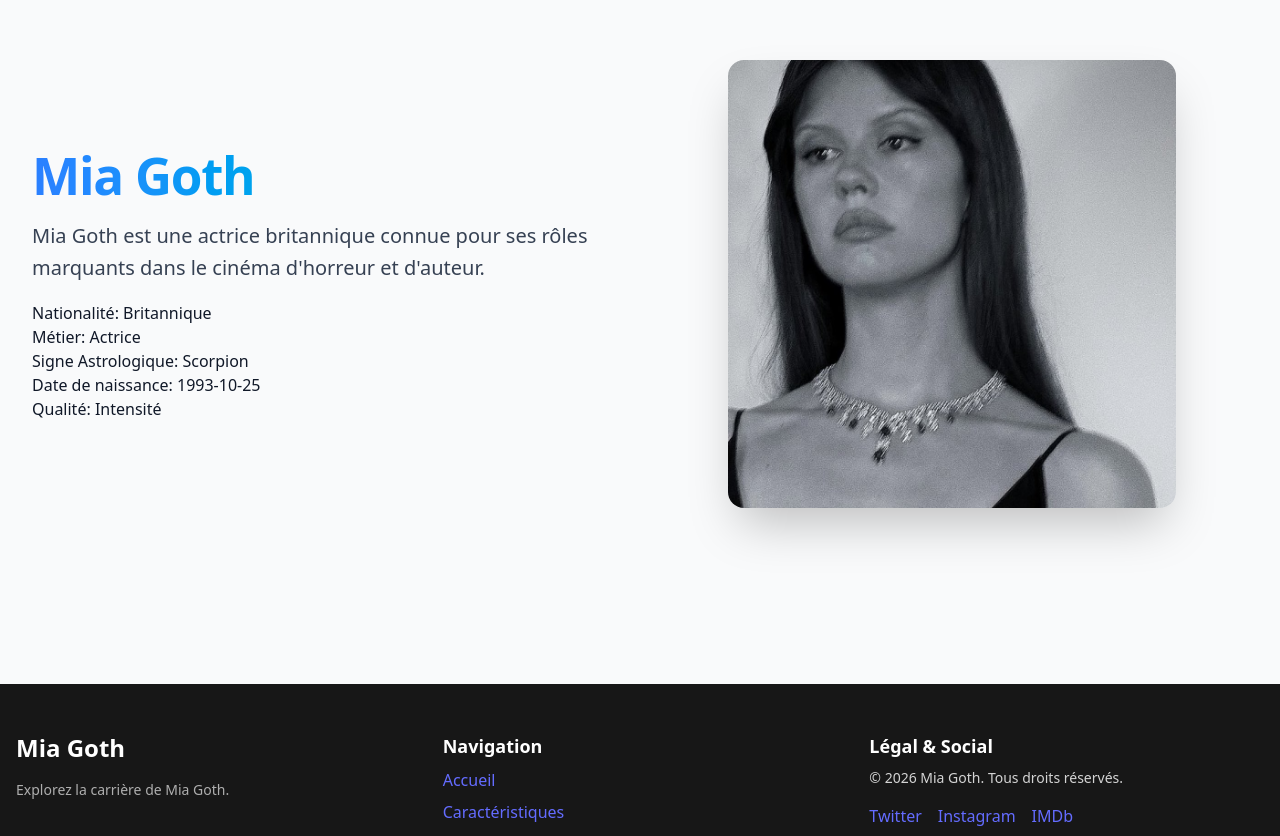
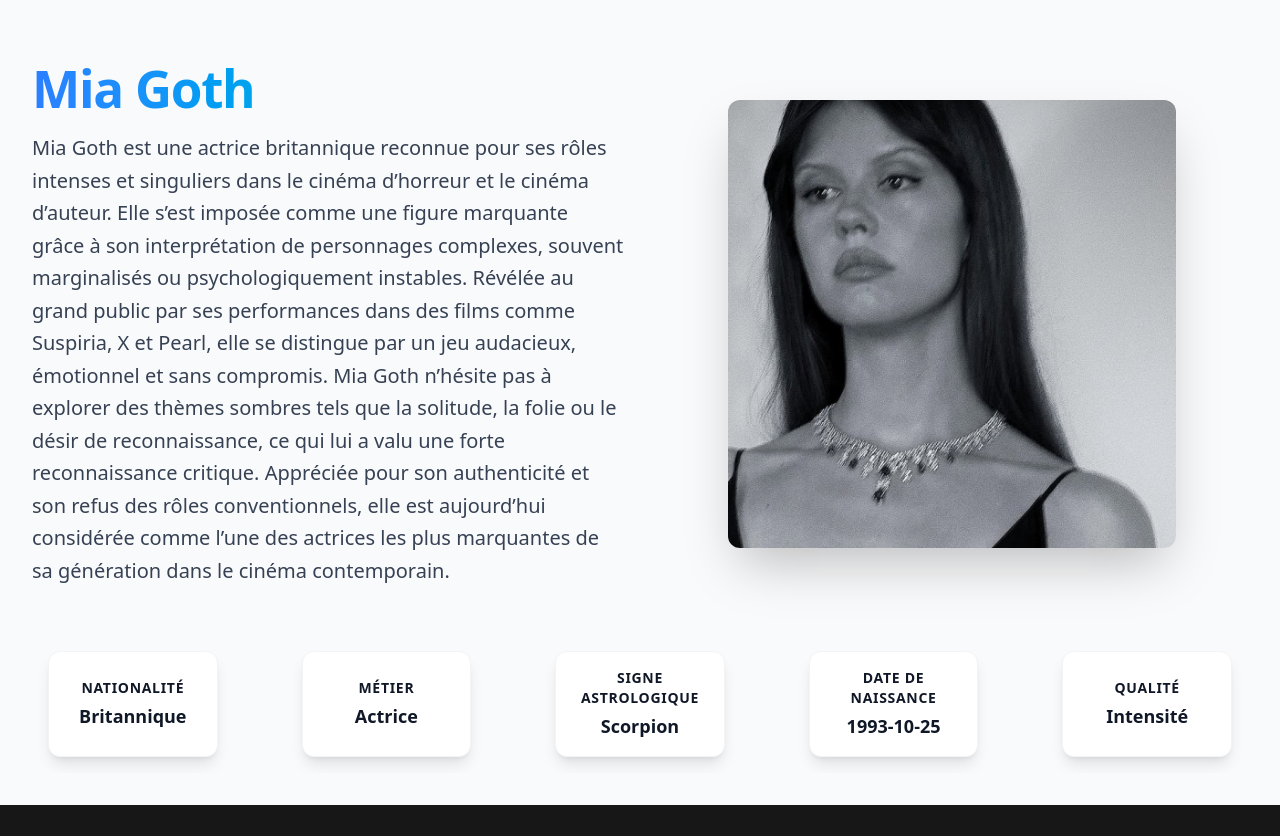
Before and after one commit to adatechschool/grace-adapage-josh-et-jathu, a React (Vite) app: page / in a window 1280 px wide. Shown: the part 116-952 px from the top of the page. Built offline with nearby package versions, Linux system fonts and the light colour scheme.

Commit message:
feat: Update footer social links, expand the person's description, and refactor the Home page to include a new info card carousel.

```diff
--- a/src/components/layout/Footer.tsx
+++ b/src/components/layout/Footer.tsx
@@ -28,9 +28,9 @@ function Footer() {
                          <h4 className="text-lg font-semibold text-white mb-2">Légal & Social</h4>
                         <p className="text-sm">© {new Date().getFullYear()} {person.name}. Tous droits réservés.</p>
                         <div className="flex justify-center md:justify-start space-x-4 mt-2">
-                            <a href="#" className="hover:text-white transition-colors">Twitter</a>
-                            <a href="#" className="hover:text-white transition-colors">Instagram</a>
-                            <a href="#" className="hover:text-white transition-colors">IMDb</a>
+                            <a href="https://x.com/miagothupdate" className="hover:text-white transition-colors">X</a>
+                            <a href="https://www.instagram.com/miaxgoth/?hl=fr" className="hover:text-white transition-colors">Instagram</a>
+                            <a href="https://www.imdb.com/name/nm5301405/" className="hover:text-white transition-colors">IMDb</a>
                         </div>
                     </div>
                 </div>
--- a/src/data/person.ts
+++ b/src/data/person.ts
@@ -5,7 +5,11 @@ import image from "../assets/img/mia/4.jpg";
 export const person: Person = {
     name: "Mia Goth",
     image: image,
-    description:"Mia Goth est une actrice  britannique connue pour ses rôles marquants dans le cinéma d'horreur et d'auteur.",
+    description:`Mia Goth est une actrice britannique reconnue pour ses rôles intenses et singuliers dans le cinéma d’horreur et le cinéma d’auteur. Elle s’est imposée comme une figure marquante grâce à son interprétation de personnages complexes, souvent marginalisés ou psychologiquement instables.
+
+Révélée au grand public par ses performances dans des films comme Suspiria, X et Pearl, elle se distingue par un jeu audacieux, émotionnel et sans compromis. Mia Goth n’hésite pas à explorer des thèmes sombres tels que la solitude, la folie ou le désir de reconnaissance, ce qui lui a valu une forte reconnaissance critique.
+
+Appréciée pour son authenticité et son refus des rôles conventionnels, elle est aujourd’hui considérée comme l’une des actrices les plus marquantes de sa génération dans le cinéma contemporain.`,
     infoCards: [
         {title: "Nationalité", value: "Britannique"},
         {title: "Métier", value:"Actrice"},
--- a/src/pages/Home.tsx
+++ b/src/pages/Home.tsx
@@ -1,8 +1,13 @@
 import { person } from "../data/person";
 
-export const  Home = () => {
+export const Home = () => {
   return (
-    <main className="flex flex-col md:flex-row items-center justify-between min-h-screen p-8 gap-8 bg-gray-50 dark:bg-gray-900 text-gray-900 dark:text-white">
+    <main className="flex flex-col min-h-screen p-8 pt-44 gap-12 bg-gray-50 dark:bg-gray-900 text-gray-900 dark:text-white">
+
+      {/* SECTION 1: Presentation (Text + Image) */}
+      <section className="flex flex-col md:flex-row items-center justify-between gap-8">
+
+        {/* DIV: Description Text */}
         <div className="flex-1 space-y-4">
           <h1 className="text-5xl font-extrabold tracking-tight bg-clip-text text-transparent bg-linear-to-r from-blue-500 to-teal-400">
             {person.name}
@@ -10,17 +15,37 @@ export const  Home = () => {
           <p className="text-xl leading-relaxed text-gray-700 dark:text-gray-300">
             {person.description}
           </p>
-        <p>{person.infoCards.map((infoCard) => (
-          <p key={infoCard.title}>{infoCard.title}: {infoCard.value}</p>
-        ))}</p>
         </div>
+
+        {/* DIV: Image */}
         <div className="flex-1 flex justify-center">
           <img
             src={person.image}
             alt={person.name}
-          className="w-full max-w-md rounded-2xl shadow-2xl transition-transform hover:scale-105 duration-300 object-cover aspect-square"
+            className="w-full max-w-md rounded-xl shadow-2xl transition-transform hover:scale-105 duration-300 ease-in-out object-cover aspect-square"
           />
         </div>
+
+      </section>
+
+      {/* SECTION 2: Carousel (Info Cards) */}
+      <section>
+          {/* DIV: Carousel Container */}
+          <div className="flex overflow-x-auto snap-x snap-mandatory gap-21 p-4">
+            {person.infoCards.map((infoCard) => (
+              <div key={infoCard.title} className="snap-center w-48 p-4 bg-white dark:bg-gray-800 rounded-xl shadow-lg border border-gray-100 dark:border-gray-700
+               transition-transform hover:scale-105 duration-300 ease-in-out
+               flex flex-col items-center justify-center text-center">
+                <span className="text-sm text-gray-900 font-bold dark:text-gray-400 uppercase tracking-wider">
+                  {infoCard.title}
+                </span>
+                <span className="text-lg font-bold text-gray-900 dark:text-white mt-1">
+                  {infoCard.value}
+                </span>
+              </div>
+            ))}
+          </div>
+      </section>
 
     </main>
   );
```
Lines whose indentation alone changed are shown as unchanged.
